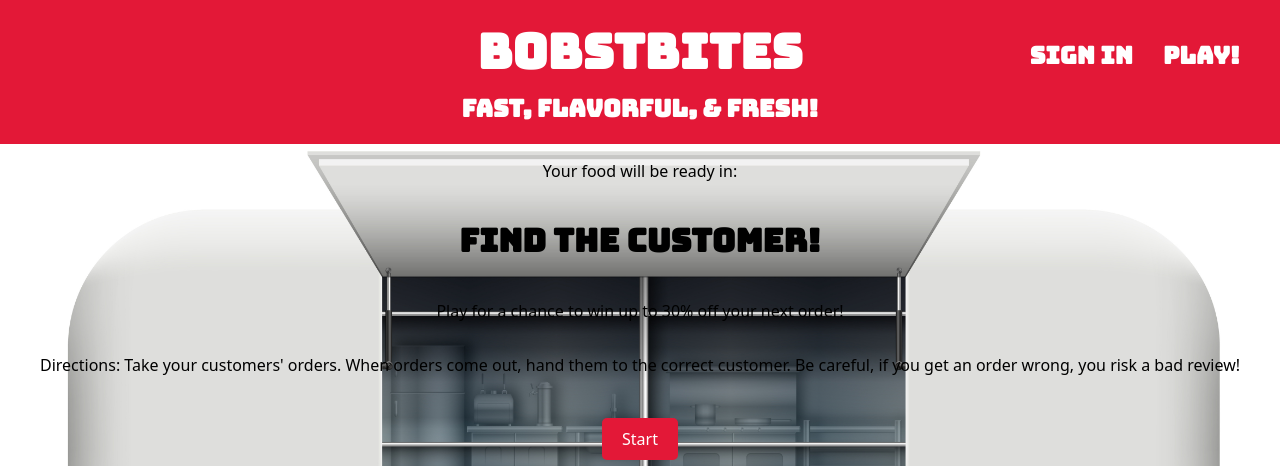
After one commit to kaylaan/bobstbites, a PHP site: the page made by final project web/game.html in a window 1280 px wide. The commit adds this page. Shown: the top 466 px of the page. Run offline with PHP 8.4, Linux system fonts and the light colour scheme.

Commit message:
add navigation

```diff
--- /dev/null
+++ b/final project web/game.html
@@ -0,0 +1,68 @@
+<!DOCTYPE html>
+<html>
+    <head>
+        <title>Thank you for your order!</title>
+        <meta charset="utf-8">
+        <link href="styles.css" rel="stylesheet">
+        <link href="https://fonts.googleapis.com/css2?family=Bungee&display=swap" rel="stylesheet">
+    </head>
+    <body>
+        <header>
+            <a href="home.html"><h1>BobstBites</h1></a>
+            <h2>Fast, Flavorful, & Fresh!</h2>
+        </header>
+
+        <nav>
+            <a href="signin.html"><h2>Sign In</h2></a>
+            <a href="game.html"><h2>Play!</h2></a>
+        </nav>
+
+        <p id="timer">Your food will be ready in: </p>
+        <h1>Find the customer!</h1>
+        <p id="promo">Play for a chance to win up to 30% off your next order!</p>
+        <p id="real-directions">Directions: Take your customers' orders. When orders come out, hand them to the correct customer. Be careful, if you get an order wrong, you risk a bad review!</p>
+        <!-- <p>Directions: Match the food item to the customer who ordered it. One click allows you to view the customer's order; your goal is to match everyone before your clicks run out.</p> -->
+        <br>
+
+        <button id="start">Start</button>
+        <div id="layout">
+            <div>
+                <p id="directions"></p>
+                <img id="bobst" src="images/bobst.jpg" width="700px">
+
+                <div id="take-orders">
+                    <div id="image">
+                        <img id="customer" src="" width="350px">
+                        <img id="order" src="" width="100px">
+                    </div>
+                </div>
+
+                <div id="play">
+                    <div id="grid">
+                        <!-- <img src="" width="100px" id="c1">
+                        <img src="" width="100px" id="c2">
+                        <img src="" width="100px" id="c3"> -->
+                    </div>
+                </div>
+            </div>
+
+            <div id="orderdiv">
+                <h2>Order Up:</h2>
+                <img src="" id="orderup" width="150px">
+                <h2 id="status"></h2>
+            </div>
+        </div>
+
+        <div id="gameover" class="hide">
+            <h2>Game Over!</h2>
+        </div>
+
+        <div id="margin"></div>
+
+        <footer>
+            <p>BobstBites &copy; 2024 - Fresh, Fast, and Flavorful for NYU</p>
+        </footer>
+
+        <script src="game.js"></script>
+    </body>
+</html>
--- /dev/null
+++ b/final project web/game.js
@@ -0,0 +1,186 @@
+let startButton = document.querySelector('#start')
+let takeOrders = document.querySelector('#take-orders')
+let customer = document.querySelector('#customer')
+let order = document.querySelector('#order')
+let customers = ['images/moira.png', 'images/kayla.png', 'images/muhan.png']
+let orders = ['images/1.png', 'images/2.png', 'images/3.png', 'images/4.png', 'images/5.png', 'images/6.png']
+let setOrders = new Map()
+let chosenCustomers = []
+let chosenOrders = []
+let directions = document.querySelector('#directions');
+let image = document.querySelector('#image')
+let realDirections = document.querySelector('#real-directions')
+let promo = document.querySelector('#promo')
+let grid = document.querySelector('#grid')
+let status = document.querySelector('#status')
+let orderup = document.querySelector('#orderup')
+let playview = document.querySelector('#play')
+let gameover = document.querySelector('#gameover')
+let numbercorrect = 0
+let bobst = document.querySelector('#bobst')
+let layout = document.querySelector('#layout')
+
+startButton.addEventListener('click', startGame)
+
+function startGame() {
+    takeOrders.style.display = 'block'
+    startButton.style.display = 'none'
+    realDirections.style.display = 'none'
+    promo.style.display = 'none'
+    randomOrder()
+}
+
+function randomOrder() {
+    directions.innerHTML = "Click on the customer take their order. Careful, you can't go back!"
+
+    for (let i=0; i<3; i++) {
+        let randNum = parseInt(Math.random()*customers.length)
+        let choice = customers[randNum]
+        customers.splice(randNum, 1)
+        // console.log(choice)
+
+        // let newOrder = new Object()
+        // newOrder.name = choice
+        chosenCustomers.push(choice)
+
+        let randNum2 = parseInt(Math.random()*orders.length)
+        let choice2 = orders[randNum2]
+        orders.splice(randNum2, 1)
+        // newOrder.order = choice2
+        chosenOrders.push(choice2)
+
+        setOrders.set(choice, choice2)
+    }
+
+    console.log(setOrders)
+
+    let i=0
+    displayCustomer()
+    function displayCustomer() {
+
+        if (i < chosenOrders.length) {
+            image.removeEventListener('click', displayCustomer)
+            customer.src = chosenCustomers[i]
+            order.src = chosenOrders[i]
+            i++
+            image.addEventListener('click', displayCustomer)
+        } else {
+            play()
+            customer.src = ''
+            order.src = ''
+            return
+        }
+    }
+
+
+    function play() {
+        directions.innerHTML = 'Orders are ready! Click on the customer whose order is ready.'
+
+        let shuffledCustomers = shuffleArray(chosenCustomers)
+        let shuffledOrders = shuffleArray(chosenOrders)
+
+        function shuffleArray(pairs) {
+            // console.log(pairs)
+
+            for (let i=pairs.length-1; i>0; i--) {
+                const j = Math.floor(Math.random()*(i+1));
+                [pairs[i], pairs[j]] = [pairs[j], pairs[i]];
+            }
+            return pairs
+        }
+
+        orderup.src = shuffledOrders[0]
+
+        let clickCounter = 0
+        let miniCustomer
+
+        for (let i=0; i<3; i++) {
+            miniCustomer = document.createElement('img')
+            miniCustomer.src = shuffledCustomers[i]
+            miniCustomer.width = 200;
+            miniCustomer.dataset.secret = shuffledCustomers[i]
+            grid.appendChild(miniCustomer)
+
+            miniCustomer.onclick = compare
+        }
+
+
+
+        function compare(event) {
+            clickCounter++
+            console.log(clickCounter)
+
+            console.log(event.currentTarget.dataset.secret, shuffledOrders[clickCounter-1])
+            let name = event.currentTarget.dataset.secret
+            let order = shuffledOrders[clickCounter-1]
+            if (setOrders.get(name) == order) {
+                correct()
+            } else {
+                incorrect()
+            }
+
+        }
+
+        function timeout() {
+            if (clickCounter > 2) {
+                console.log('gameover')
+                gameOver()
+                return;
+            }
+
+            status.style.display = 'none'
+            orderup.style.display = 'inline'
+            orderup.src = shuffledOrders[clickCounter]
+        }
+
+        function correct() {
+            status.style.display = 'block'
+            status.innerHTML = 'Correct'
+            status.style.color = 'green'
+            orderup.style.display = 'none'
+            setTimeout(timeout, 2000)
+            numbercorrect++
+        }
+
+        function incorrect() {
+            status.style.display = 'block'
+            status.innerHTML = 'Incorrect'
+            status.style.color = '#E31837'
+            orderup.style.display = 'none'
+            setTimeout(timeout, 2000)
+        }
+
+
+    }
+
+    function gameOver() {
+        playview.style.display = 'none'
+        layout.style.display = 'none'
+        gameover.classList.remove('hide')
+
+        let paragraph = document.createElement('p')
+        if (numbercorrect < 2) {
+            paragraph.innerHTML = 'You got ' + numbercorrect + ' out of 3 correct. You won 10% off!'
+        } else if (numbercorrect < 3) {
+            paragraph.innerHTML = 'You got ' + numbercorrect + ' out of 3 correct. You won 20% off!'
+        } else if (numbercorrect == 3) {
+            paragraph.innerHTML = 'You got ' + numbercorrect + ' out of 3 correct. You won 30% off!'
+        }
+
+        let code = ''
+        let alphabet = ["A", "B", "C", "D", "E", "F", "G", "H", "I", "J", "K", "L", "M", "N", "O", "P", "Q", "R", "S", "T", "U", "V", "W", "X", "Y", "Z"]
+        for (i=0; i<6; i++) {
+            let randNum = parseInt(Math.random()*alphabet.length)
+            let letter = alphabet[randNum]
+            code += letter
+        }
+
+        paragraph.innerHTML += '<br>Use code <strong>' + code + '</strong> at checkout.'
+        paragraph.innerHTML += '<br><br><a href="index.html">Back to Home</a>'
+
+        gameover.appendChild(paragraph)
+        bobst.style.display = 'none'
+
+    }
+
+}
--- a/final project web/styles.css
+++ b/final project web/styles.css
@@ -27,6 +27,7 @@ header h1 {
 header h2 {
     font-size: 1.5em;
     margin: 10px 0 0;
+    padding: 0;
 }
 
 .menu-container {
@@ -122,3 +123,169 @@ footer {
 .button-container a:active {
     transform: scale(0.95);
 }
+
+
+/* Kayla + css */
+
+.hide {
+    display: none;
+}
+
+p, button, input {
+    font-family:system-ui, -apple-system, 'Open Sans', 'Helvetica Neue', sans-serif
+  }
+
+
+  main {
+    padding: 20px;
+  }
+
+  h3 {
+    color: #E31837;
+    font-size: 2em;
+    text-align: center;
+  }
+
+  .divider {
+    text-align: center;
+    color: #E31837;
+    font-size: 1.5em;
+    margin: 20px 0;
+  }
+
+  .product {
+    display: flex;
+    align-items: center;
+    margin-bottom: 20px;
+  }
+
+  .product-image {
+    width: 100px;
+    height: 100px;
+    margin-right: 15px;
+    border-radius: 10px;
+    transition: transform 0.3s ease-in-out;
+  }
+
+  .product-image:hover {
+    transform: rotate(20deg);
+  }
+
+  label {
+    margin-right: 10px;
+  }
+
+  input[type="text"],
+  input[type="number"] {
+    width: 100px;
+    padding: 5px;
+  }
+
+  form input[type="text"], form input[type="number"], form input[type="email"], form input[type='tel'], form select, form input[type='password'] {
+    padding: 5px;
+    margin-bottom: 10px;
+    margin-left: 10px;
+    border-radius: 5px;
+    border: 2px solid gray;
+}
+
+  .total {
+    margin-top: 20px;
+    font-size: 1.5em;
+    font-weight: bold;
+  }
+
+  .actions {
+    text-align: center;
+    margin-top: 20px;
+    margin-bottom: 100px;
+  }
+
+  input[type="submit"],
+  input[type="reset"], button {
+    background-color: #E31837;
+    color: white;
+    border: none;
+    padding: 10px 20px;
+    font-size: 1em;
+    cursor: pointer;
+    margin: 5px;
+    border-radius: 5px;
+  }
+
+  input[type="submit"]:hover,
+  input[type="reset"]:hover, button:hover {
+    background-color: #C21430;
+  }
+
+#text {
+    display: flex;
+    justify-content: space-around;
+    width: 300px;
+    margin: auto;
+}
+
+body {
+    text-align: center;
+}
+
+#logintext:hover, #signuptext:hover {
+    cursor: pointer;
+}
+
+#logintext {
+    color: gray;
+}
+
+#take-orders {
+    display: none;
+}
+
+#customer {
+    position: absolute;
+    top: 350px;
+    left: 300px;
+}
+
+#order {
+    position: absolute;
+    top: 400px;
+    left: 500px;
+}
+
+#grid {
+    display: flex;
+    position: absolute;
+    top: 500px;
+}
+
+#layout {
+    display: flex;
+    width: 80%;
+    margin: auto;
+}
+
+#layout > * {
+    margin-left: 30px;
+}
+
+#margin {
+    margin: 100px;
+}
+
+nav {
+    display: flex;
+    position: absolute;
+    right: 10px;
+    top: 20px;
+    color: white;
+}
+
+nav > * {
+    margin-right: 30px;
+}
+
+a:visited, a:active, a {
+    color: white;
+    text-decoration: none;
+}
```
Also changed, not shown: final project web/home.html (+6 -1 lines), final project web/signin.html (added, +49 -0 lines), final project web/signin.js (added, +21 -0 lines).
